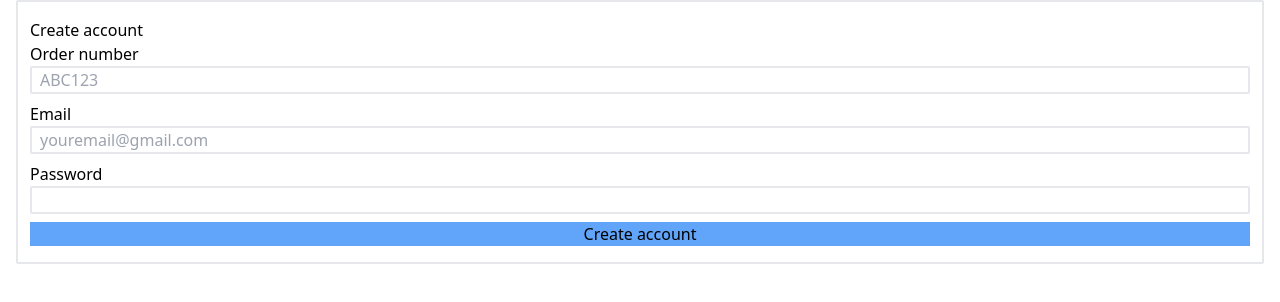
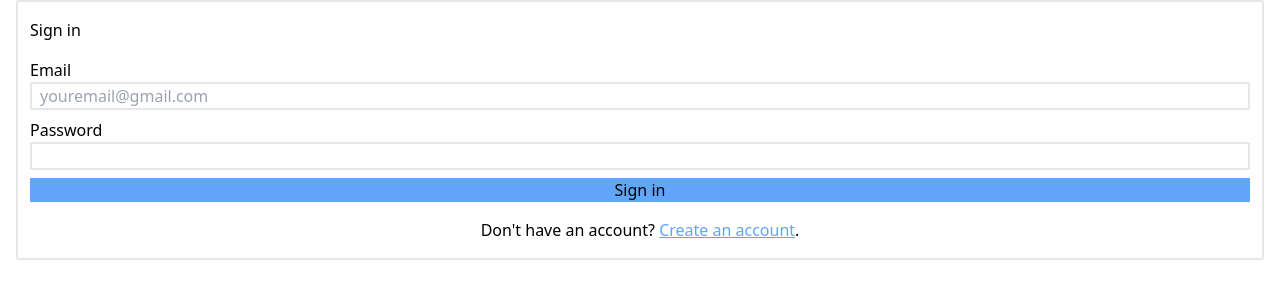
Before and after one commit to JackAgtual/Appointment-Scheduler-Frontend, a React (Vite) app: page / in a window 1280 px wide. Shown: the top 302 px of the page. Built offline with nearby package versions, Linux system fonts and the light colour scheme; no server answers.

Commit message:
Adding routes between sign in and create account

```diff
--- a/package.json
+++ b/package.json
@@ -12,7 +12,8 @@
   "dependencies": {
     "axios": "^1.6.7",
     "react": "^18.2.0",
-    "react-dom": "^18.2.0"
+    "react-dom": "^18.2.0",
+    "react-router-dom": "^6.21.3"
   },
   "devDependencies": {
     "@types/react": "^18.2.43",
--- a/src/App.tsx
+++ b/src/App.tsx
@@ -1,12 +1,13 @@
+import { Routes, Route } from 'react-router-dom'
 import SignIn from './components/SignIn'
 import CreateAccount from './components/CreateAccount'
 
 function App() {
   return (
-    <>
-      <CreateAccount />
-      {/* <SignIn /> */}
-    </>
+    <Routes>
+      <Route path="/" element={<SignIn />} />
+      <Route path="/create-account" element={<CreateAccount />} />
+    </Routes>
   )
 }
 
--- a/src/components/CreateAccount.tsx
+++ b/src/components/CreateAccount.tsx
@@ -1,5 +1,6 @@
 import { useState, useRef } from 'react'
 import { ApiService } from '../services/apiService'
+import NavigateLink from './NavigateLink'
 
 function CreateAccount() {
   const [formData, setFormData] = useState({
@@ -45,7 +46,7 @@ function CreateAccount() {
   return (
     <div className="border-2 rounded-sm px-3 py-4 mx-4">
       <h1>Create account</h1>
-      <form className="flex flex-col space-y-2" onSubmit={handleSubmit}>
+      <form className="flex flex-col space-y-2 py-4" onSubmit={handleSubmit}>
         <div className="flex flex-col">
           <label htmlFor="email">Order number</label>
           <input
@@ -88,6 +89,10 @@ function CreateAccount() {
           Create account
         </button>
       </form>
+      <p className="text-center">
+        <span>Already have an account? </span>
+        <NavigateLink navigateTo="/">Sign in</NavigateLink>.
+      </p>
     </div>
   )
 }
--- /dev/null
+++ b/src/components/NavigateLink.tsx
@@ -0,0 +1,19 @@
+import { useNavigate } from 'react-router-dom'
+
+type NavigateLinkProps = {
+  navigateTo: string
+  children: React.ReactNode
+}
+function NavigateLink({ navigateTo, children }: NavigateLinkProps) {
+  const navigate = useNavigate()
+  return (
+    <span
+      className="underline text-blue-400 cursor-pointer"
+      onClick={() => navigate(navigateTo)}
+    >
+      {children}
+    </span>
+  )
+}
+
+export default NavigateLink
--- a/src/components/SignIn.tsx
+++ b/src/components/SignIn.tsx
@@ -1,5 +1,6 @@
 import { useRef, useState } from 'react'
 import { ApiService } from '../services/apiService'
+import NavigateLink from './NavigateLink'
 
 function SignIn() {
   const emailRef = useRef<null | HTMLInputElement>(null)
@@ -52,7 +53,7 @@ function SignIn() {
   return (
     <div className="border-2 rounded-sm px-3 py-4 mx-4">
       <h1>Sign in</h1>
-      <form className="flex flex-col space-y-2" onSubmit={handleSubmit}>
+      <form className="flex flex-col space-y-2 py-4" onSubmit={handleSubmit}>
         <div className="flex flex-col">
           <label htmlFor="email">Email</label>
           <input
@@ -84,6 +85,10 @@ function SignIn() {
           Sign in
         </button>
       </form>
+      <p className="text-center">
+        <span>Don't have an account? </span>
+        <NavigateLink navigateTo="/create-account">Create an account</NavigateLink>.
+      </p>
     </div>
   )
 }
--- a/src/main.tsx
+++ b/src/main.tsx
@@ -2,9 +2,12 @@ import React from 'react'
 import ReactDOM from 'react-dom/client'
 import App from './App.tsx'
 import './index.css'
+import { BrowserRouter } from 'react-router-dom'
 
 ReactDOM.createRoot(document.getElementById('root')!).render(
   <React.StrictMode>
-    <App />
+    <BrowserRouter basename="/">
+      <App />
+    </BrowserRouter>
   </React.StrictMode>,
 )
--- a/src/services/apiService.ts
+++ b/src/services/apiService.ts
@@ -2,7 +2,7 @@ import axios from 'axios'
 const baseURL = import.meta.env.VITE_BACKEND_BASE_URL
 
 export class ApiService {
-  static async signIn({ email, password }: { email: String; password: String }) {
+  static async signIn({ email, password }: { email: string; password: string }) {
     return axios.request({
       method: 'get',
       baseURL,
@@ -16,9 +16,9 @@ export class ApiService {
     email,
     password,
   }: {
-    orderNumber: String
-    email: String
-    password: String
+    orderNumber: string
+    email: string
+    password: string
   }) {
     return axios.request({
       method: 'post',
```
Also changed, not shown: 1 other file (tests, documents, lock files or other folders).
